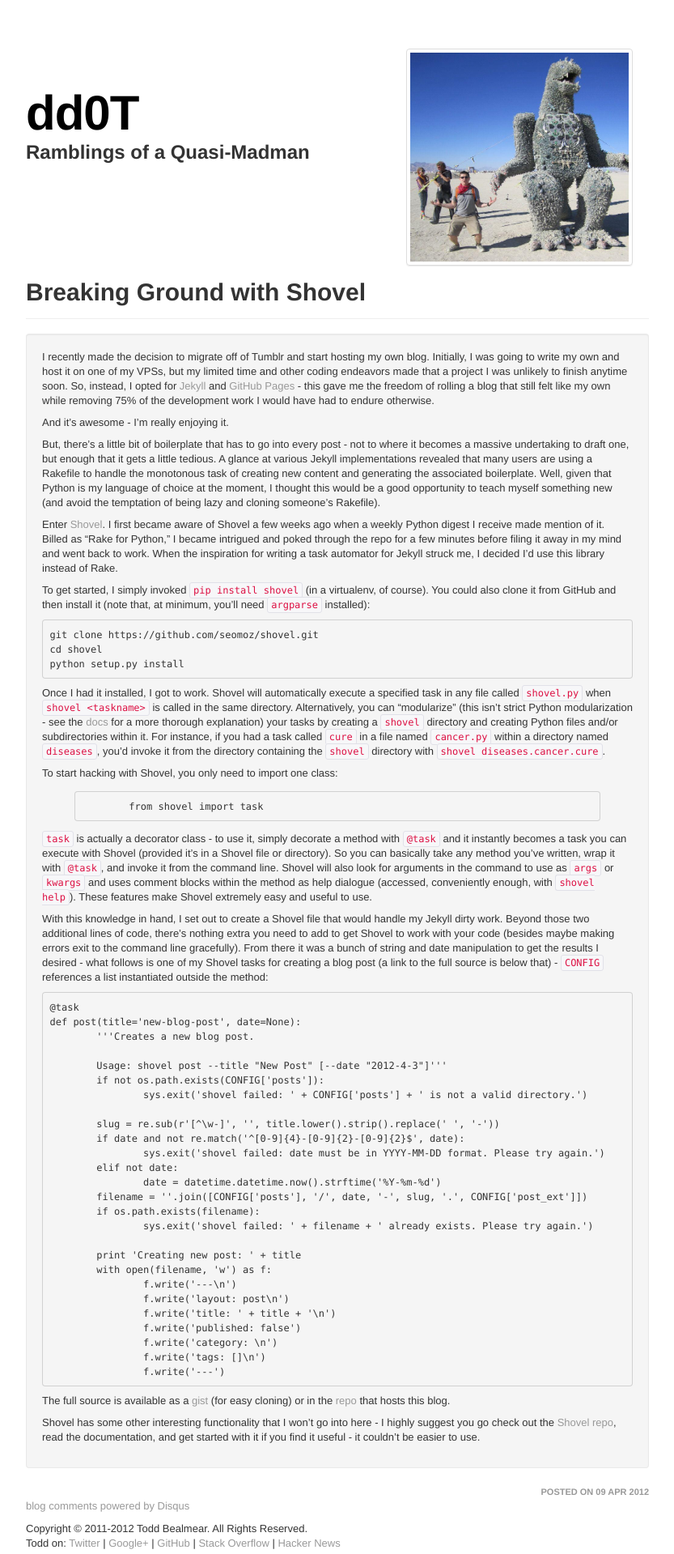
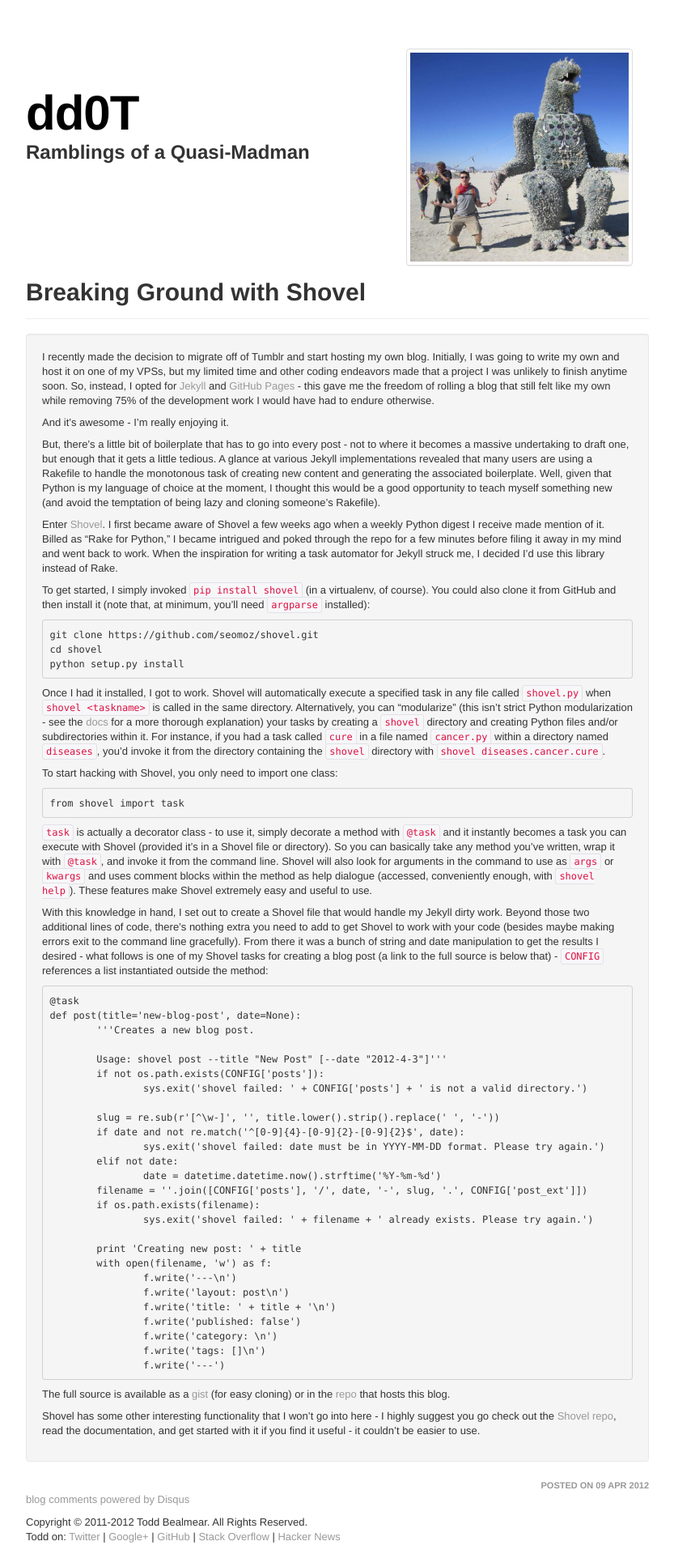
Before and after one commit to todd/todd.github.com, a Jekyll site: the page built from _posts/2012-04-09-breaking-ground-with-shovel.md, in a window 1280 px wide. Shown: the whole page at 81% size, without its empty margins (223-1056 px from the left). Built offline with Jekyll 4.4.1, drawn with Linux system fonts in a browser that asks for light colours; comment, search, counter and statistics services are not loaded.

Commit message:
Update _posts/2012-04-09-breaking-ground-with-shovel.md

```diff
--- a/_posts/2012-04-09-breaking-ground-with-shovel.md
+++ b/_posts/2012-04-09-breaking-ground-with-shovel.md
@@ -24,9 +24,7 @@ Once I had it installed, I got to work. Shovel will automatically execute a spec
 
 To start hacking with Shovel, you only need to import one class:
 
-{% highlight python %}
 	from shovel import task
-{% endhighlight %}
 
 `task` is actually a decorator class - to use it, simply decorate a method with `@task` and it instantly becomes a task you can execute with Shovel (provided it's in a Shovel file or directory). So you can basically take any method you've written, wrap it with `@task`, and invoke it from the command line. Shovel will also look for arguments in the command to use as `args` or `kwargs` and uses comment blocks within the method as help dialogue (accessed, conveniently enough, with `shovel help`). These features make Shovel extremely easy and useful to use.
 
```
